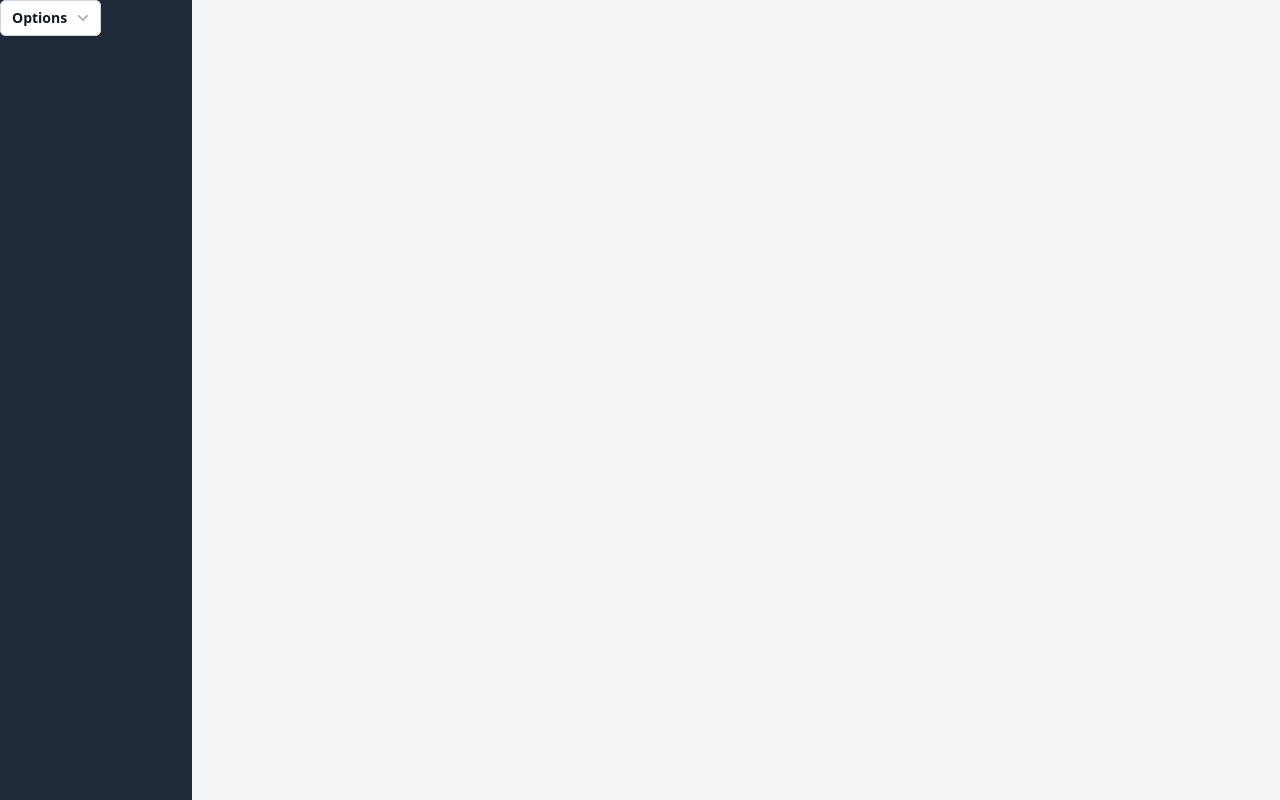
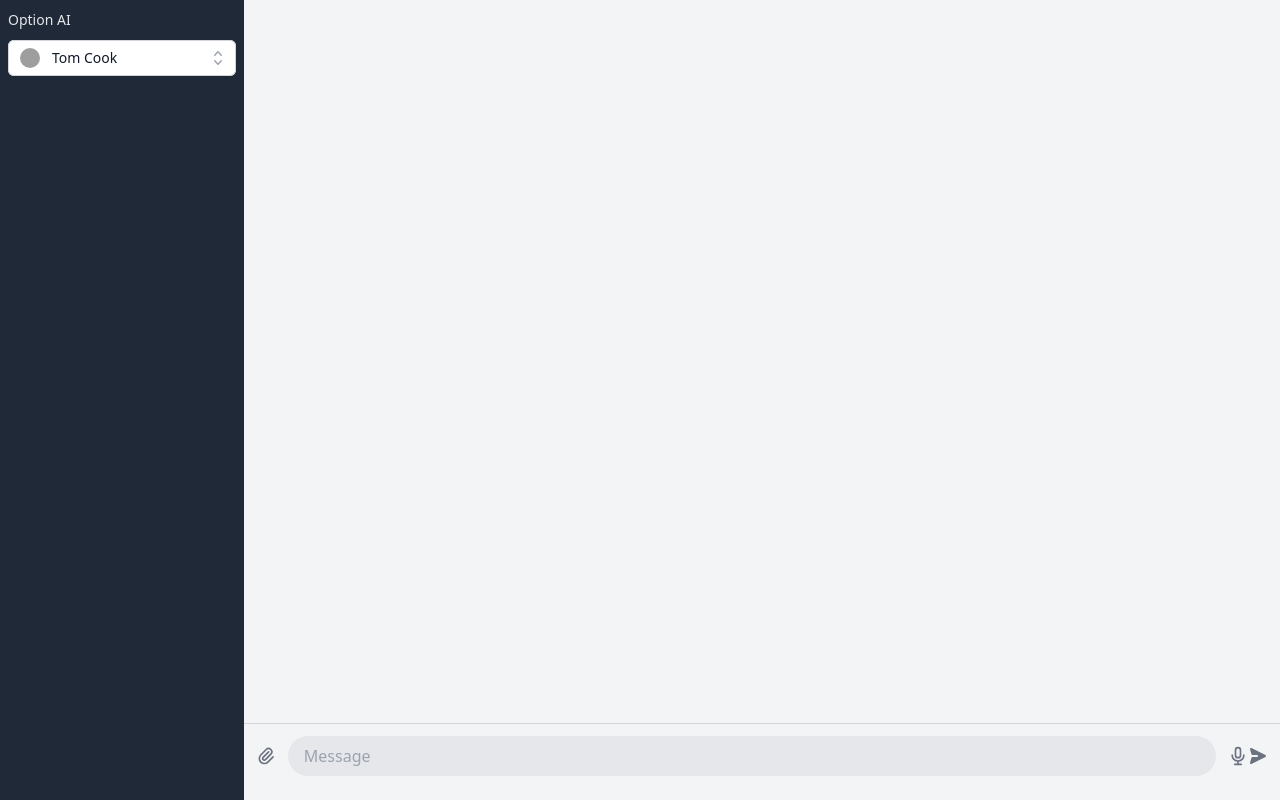
Before and after one commit to jibenight/React-ChatGPT, a React (Vite) app: page / in a window 1280 px wide. Built offline with nearby package versions, Linux system fonts and the light colour scheme; grey boxes are pictures that could not be loaded.

Commit message:
add components

```diff
--- /dev/null
+++ b/src/component/Aioption.jsx
@@ -0,0 +1,158 @@
+import { Fragment, useState } from 'react';
+import { Listbox, Transition } from '@headlessui/react';
+import { CheckIcon, ChevronUpDownIcon } from '@heroicons/react/20/solid';
+
+const people = [
+  {
+    id: 1,
+    name: 'Wade Cooper',
+    avatar:
+      'https://images.unsplash.com/photo-1491528323818-fdd1faba62cc?ixlib=rb-1.2.1&ixid=eyJhcHBfaWQiOjEyMDd9&auto=format&fit=facearea&facepad=2&w=256&h=256&q=80',
+  },
+  {
+    id: 2,
+    name: 'Arlene Mccoy',
+    avatar:
+      'https://images.unsplash.com/photo-1550525811-e5869dd03032?ixlib=rb-1.2.1&auto=format&fit=facearea&facepad=2&w=256&h=256&q=80',
+  },
+  {
+    id: 3,
+    name: 'Devon Webb',
+    avatar:
+      'https://images.unsplash.com/photo-1500648767791-00dcc994a43e?ixlib=rb-1.2.1&ixid=eyJhcHBfaWQiOjEyMDd9&auto=format&fit=facearea&facepad=2.25&w=256&h=256&q=80',
+  },
+  {
+    id: 4,
+    name: 'Tom Cook',
+    avatar:
+      'https://images.unsplash.com/photo-1472099645785-5658abf4ff4e?ixlib=rb-1.2.1&ixid=eyJhcHBfaWQiOjEyMDd9&auto=format&fit=facearea&facepad=2&w=256&h=256&q=80',
+  },
+  {
+    id: 5,
+    name: 'Tanya Fox',
+    avatar:
+      'https://images.unsplash.com/photo-1494790108377-be9c29b29330?ixlib=rb-1.2.1&ixid=eyJhcHBfaWQiOjEyMDd9&auto=format&fit=facearea&facepad=2&w=256&h=256&q=80',
+  },
+  {
+    id: 6,
+    name: 'Hellen Schmidt',
+    avatar:
+      'https://images.unsplash.com/photo-1487412720507-e7ab37603c6f?ixlib=rb-1.2.1&ixid=eyJhcHBfaWQiOjEyMDd9&auto=format&fit=facearea&facepad=2&w=256&h=256&q=80',
+  },
+  {
+    id: 7,
+    name: 'Caroline Schultz',
+    avatar:
+      'https://images.unsplash.com/photo-1568409938619-12e139227838?ixlib=rb-1.2.1&ixid=eyJhcHBfaWQiOjEyMDd9&auto=format&fit=facearea&facepad=2&w=256&h=256&q=80',
+  },
+  {
+    id: 8,
+    name: 'Mason Heaney',
+    avatar:
+      'https://images.unsplash.com/photo-1531427186611-ecfd6d936c79?ixlib=rb-1.2.1&ixid=eyJhcHBfaWQiOjEyMDd9&auto=format&fit=facearea&facepad=2&w=256&h=256&q=80',
+  },
+  {
+    id: 9,
+    name: 'Claudie Smitham',
+    avatar:
+      'https://images.unsplash.com/photo-1584486520270-19eca1efcce5?ixlib=rb-1.2.1&ixid=eyJhcHBfaWQiOjEyMDd9&auto=format&fit=facearea&facepad=2&w=256&h=256&q=80',
+  },
+  {
+    id: 10,
+    name: 'Emil Schaefer',
+    avatar:
+      'https://images.unsplash.com/photo-1561505457-3bcad021f8ee?ixlib=rb-1.2.1&ixid=eyJhcHBfaWQiOjEyMDd9&auto=format&fit=facearea&facepad=2&w=256&h=256&q=80',
+  },
+];
+
+function classNames(...classes) {
+  return classes.filter(Boolean).join(' ');
+}
+
+export default function Aioption() {
+  const [selected, setSelected] = useState(people[3]);
+
+  return (
+    <Listbox value={selected} onChange={setSelected}>
+      {({ open }) => (
+        <>
+          <Listbox.Label className='block text-sm font-medium leading-6 text-gray-200'>
+            Option AI
+          </Listbox.Label>
+          <div className='relative mt-2'>
+            <Listbox.Button className='relative w-full cursor-default rounded-md bg-white py-1.5 pl-3 pr-10 text-left text-gray-900 shadow-sm ring-1 ring-inset ring-gray-300 focus:outline-none focus:ring-2 focus:ring-indigo-500 sm:text-sm sm:leading-6'>
+              <span className='flex items-center'>
+                <img
+                  src={selected.avatar}
+                  alt=''
+                  className='h-5 w-5 flex-shrink-0 rounded-full'
+                />
+                <span className='ml-3 block truncate'>{selected.name}</span>
+              </span>
+              <span className='pointer-events-none absolute inset-y-0 right-0 ml-3 flex items-center pr-2'>
+                <ChevronUpDownIcon
+                  className='h-5 w-5 text-gray-400'
+                  aria-hidden='true'
+                />
+              </span>
+            </Listbox.Button>
+
+            <Transition
+              show={open}
+              as={Fragment}
+              leave='transition ease-in duration-100'
+              leaveFrom='opacity-100'
+              leaveTo='opacity-0'
+            >
+              <Listbox.Options className='absolute z-10 mt-1 max-h-56 w-full overflow-auto rounded-md bg-white py-1 text-base shadow-lg ring-1 ring-black ring-opacity-5 focus:outline-none sm:text-sm'>
+                {people.map(person => (
+                  <Listbox.Option
+                    key={person.id}
+                    className={({ active }) =>
+                      classNames(
+                        active ? 'bg-indigo-600 text-white' : 'text-gray-900',
+                        'relative cursor-default select-none py-2 pl-3 pr-9'
+                      )
+                    }
+                    value={person}
+                  >
+                    {({ selected, active }) => (
+                      <>
+                        <div className='flex items-center'>
+                          <img
+                            src={person.avatar}
+                            alt=''
+                            className='h-5 w-5 flex-shrink-0 rounded-full'
+                          />
+                          <span
+                            className={classNames(
+                              selected ? 'font-semibold' : 'font-normal',
+                              'ml-3 block truncate'
+                            )}
+                          >
+                            {person.name}
+                          </span>
+                        </div>
+
+                        {selected ? (
+                          <span
+                            className={classNames(
+                              active ? 'text-white' : 'text-indigo-600',
+                              'absolute inset-y-0 right-0 flex items-center pr-4'
+                            )}
+                          >
+                            <CheckIcon className='h-5 w-5' aria-hidden='true' />
+                          </span>
+                        ) : null}
+                      </>
+                    )}
+                  </Listbox.Option>
+                ))}
+              </Listbox.Options>
+            </Transition>
+          </div>
+        </>
+      )}
+    </Listbox>
+  );
+}
--- a/src/component/Aside.jsx
+++ b/src/component/Aside.jsx
@@ -1,9 +1,12 @@
 import Dropdown from './Dropdown';
+import Aioption from './Aioption';
 
 function Aside() {
   return (
     <div className='bg-gray-800 w-100 h-screen'>
-      <Dropdown />
+      <div className='m-2'>
+        <Aioption />
+      </div>
     </div>
   );
 }
--- /dev/null
+++ b/src/component/ChatInput.jsx
@@ -0,0 +1,58 @@
+function ChatInput() {
+  return (
+    <div className='absolute bottom-3 flex items-center justify-between w-full p-3 border-t border-gray-300'>
+      <button>
+        <svg
+          xmlns='http://www.w3.org/2000/svg'
+          className='w-5 h-5 text-gray-500'
+          fill='none'
+          viewBox='0 0 24 24'
+          stroke='currentColor'
+        >
+          <path
+            strokeLinecap='round'
+            strokeLinejoin='round'
+            strokeWidth='2'
+            d='M15.172 7l-6.586 6.586a2 2 0 102.828 2.828l6.414-6.586a4 4 0 00-5.656-5.656l-6.415 6.585a6 6 0 108.486 8.486L20.5 13'
+          />
+        </svg>
+      </button>
+
+      <input
+        type='text'
+        placeholder='Message'
+        className='block w-full py-2 pl-4 mx-3 bg-gray-200 rounded-full outline-none focus:text-gray-700'
+        name='message'
+        required
+      />
+      <button>
+        <svg
+          xmlns='http://www.w3.org/2000/svg'
+          className='w-5 h-5 text-gray-500'
+          fill='none'
+          viewBox='0 0 24 24'
+          stroke='currentColor'
+        >
+          <path
+            strokeLinecap='round'
+            strokeLinejoin='round'
+            strokeWidth='2'
+            d='M19 11a7 7 0 01-7 7m0 0a7 7 0 01-7-7m7 7v4m0 0H8m4 0h4m-4-8a3 3 0 01-3-3V5a3 3 0 116 0v6a3 3 0 01-3 3z'
+          />
+        </svg>
+      </button>
+      <button type='submit'>
+        <svg
+          className='w-5 h-5 text-gray-500 origin-center transform rotate-90'
+          xmlns='http://www.w3.org/2000/svg'
+          viewBox='0 0 20 20'
+          fill='currentColor'
+        >
+          <path d='M10.894 2.553a1 1 0 00-1.788 0l-7 14a1 1 0 001.169 1.409l5-1.429A1 1 0 009 15.571V11a1 1 0 112 0v4.571a1 1 0 00.725.962l5 1.428a1 1 0 001.17-1.408l-7-14z' />
+        </svg>
+      </button>
+    </div>
+  );
+}
+
+export default ChatInput;
--- a/src/component/ChatZone.jsx
+++ b/src/component/ChatZone.jsx
@@ -1,9 +1,14 @@
 import React, { useState } from 'react';
+import ChatInput from './ChatInput';
 
 function ChatZone() {
   const [messages, setMessages] = useState([]);
 
-  return <div className='bg-gray-100 h-screen'></div>;
+  return (
+    <div className='relative bg-gray-100 h-screen'>
+      <ChatInput />
+    </div>
+  );
 }
 
 export default ChatZone;
--- a/src/component/Dropdown.jsx
+++ b/src/component/Dropdown.jsx
@@ -8,7 +8,7 @@ function classNames(...classes) {
 
 export default function Dropdown() {
   return (
-    <Menu as='div' className='relative inline-block text-left'>
+    <Menu as='div' className='relative inline-block text-center p-2 w-full'>
       <div>
         <Menu.Button className='inline-flex w-full justify-center gap-x-1.5 rounded-md bg-white px-3 py-2 text-sm font-semibold text-gray-900 shadow-sm ring-1 ring-inset ring-gray-300 hover:bg-gray-50'>
           Options
@@ -28,7 +28,7 @@ export default function Dropdown() {
         leaveFrom='transform opacity-100 scale-100'
         leaveTo='transform opacity-0 scale-95'
       >
-        <Menu.Items className='absolute right-0 z-10 mt-2 w-56 origin-top-right rounded-md bg-white shadow-lg ring-1 ring-black ring-opacity-5 focus:outline-none'>
+        <Menu.Items className='absolute left-1/2 transform -translate-x-1/2 z-10 mt-2 w-4/5  rounded-md bg-white shadow-lg ring-1 ring-black ring-opacity-5 focus:outline-none'>
           <div className='py-1'>
             <Menu.Item>
               {({ active }) => (
--- a/tailwind.config.cjs
+++ b/tailwind.config.cjs
@@ -5,7 +5,7 @@ module.exports = {
     extend: {
       gridTemplateColumns: {
         // main layout
-        main: '0.3fr 1.7fr;',
+        main: '0.4fr 1.7fr;',
       },
     },
   },
```
